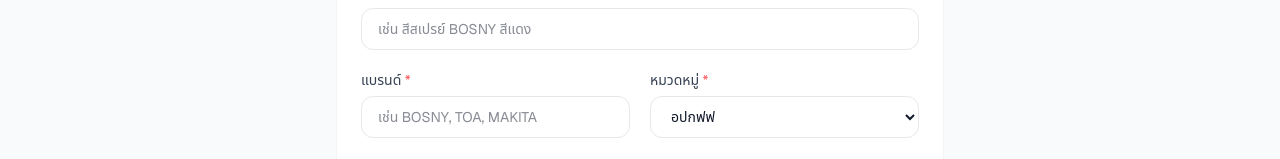
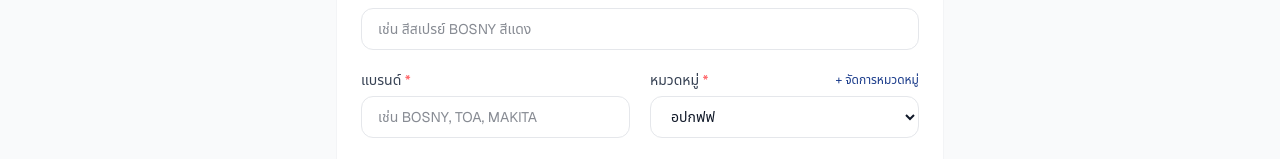
Before and after one commit to fasttalktalk/twoa-project, a Next.js app: page /admin/add in a window 1280 px wide. Shown: the part 248-407 px from the top of the page. Built offline with nearby package versions, Linux system fonts and the light colour scheme.

Commit message:
add link to categories from add product form & revalidate admin/add after category change

```diff
--- a/app/actions.ts
+++ b/app/actions.ts
@@ -107,6 +107,7 @@ export async function createCategory(
   revalidatePath('/')
   revalidatePath('/products')
   revalidatePath('/admin')
+  revalidatePath('/admin/add')
   revalidatePath('/admin/categories')
 }
 
--- a/app/admin/add/page.tsx
+++ b/app/admin/add/page.tsx
@@ -43,9 +43,14 @@ export default function AddProductPage() {
           </div>
 
           <div>
-            <label className="block text-sm font-medium text-gray-700 mb-1.5">
-              หมวดหมู่ <span className="text-red-400">*</span>
-            </label>
+            <div className="flex items-center justify-between mb-1.5">
+              <label className="block text-sm font-medium text-gray-700">
+                หมวดหมู่ <span className="text-red-400">*</span>
+              </label>
+              <Link href="/admin/categories" className="text-xs text-[#1b3c8b] hover:underline">
+                + จัดการหมวดหมู่
+              </Link>
+            </div>
             <select
               name="category"
               required
```
